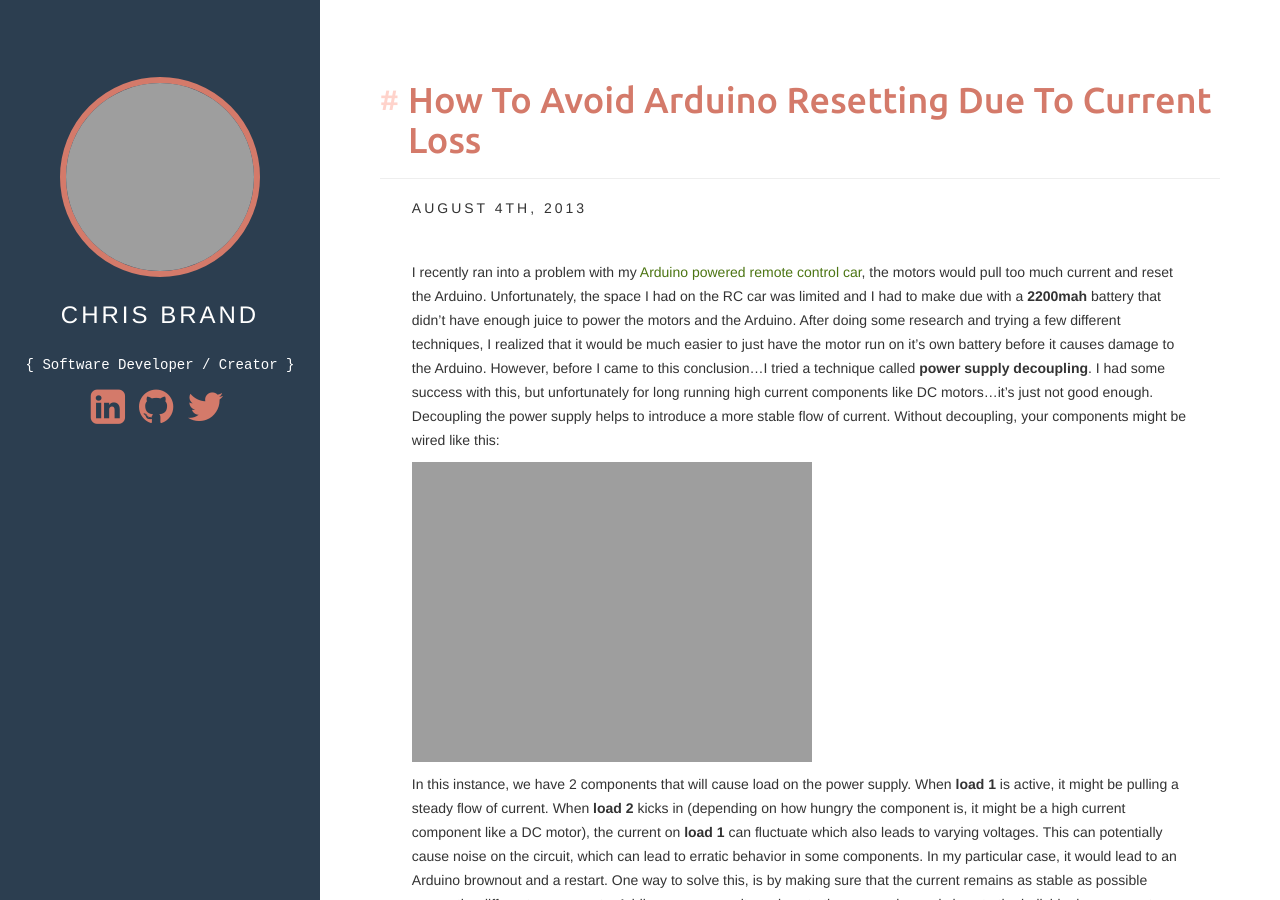
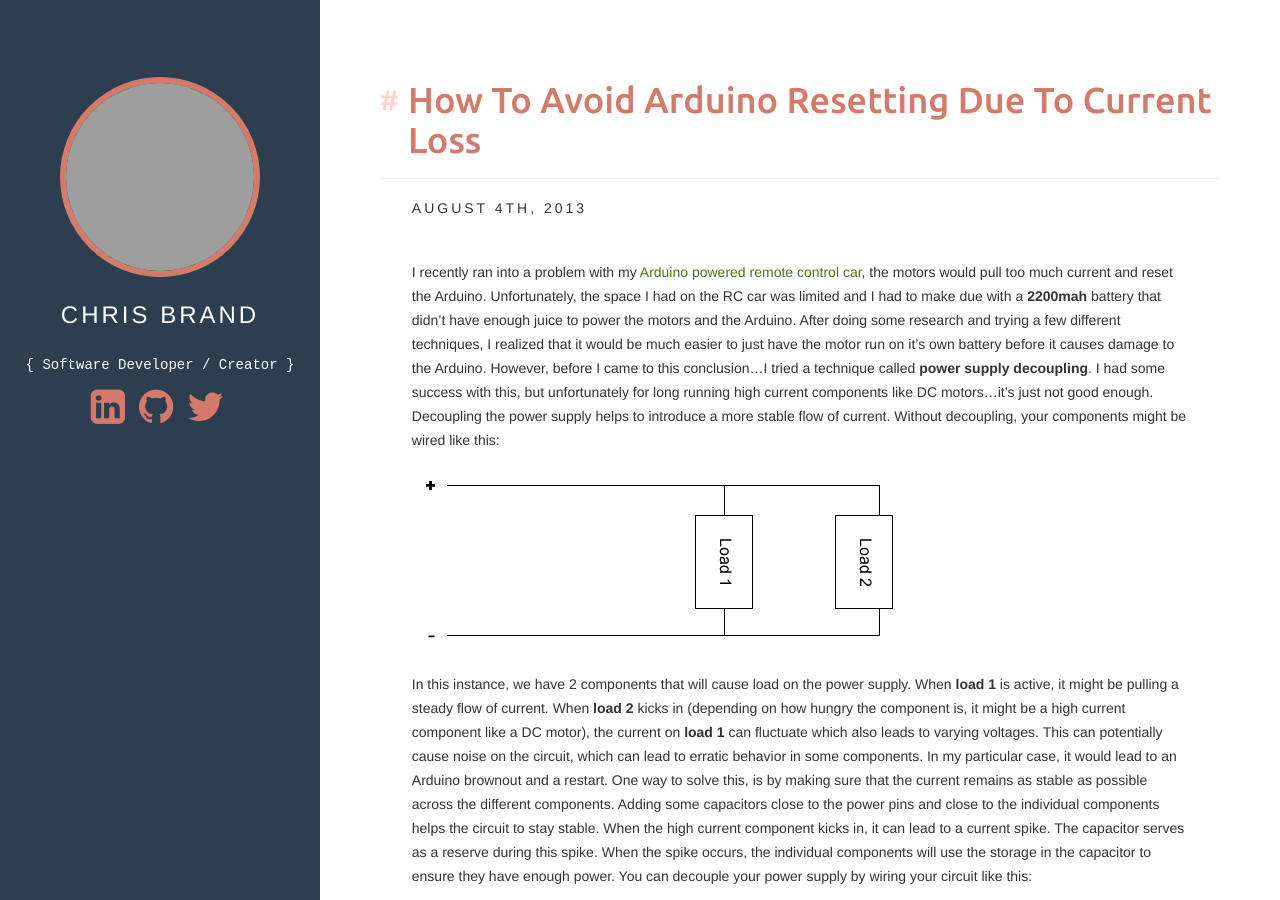
Before and after one commit to arcturial/arcturial.github.io, a Jekyll site: the page built from _posts/2013-08-04-avoid-brownout-arduino.md, in a window 1280 px wide and 900 px high. Built offline with Jekyll 4.4.1, drawn with Linux system fonts in a browser that asks for light colours; nearby versions of some CDN libraries; grey boxes are pictures that could not be loaded.

Commit message:
Rename from git to gif.

```diff
--- a/_posts/2013-08-04-avoid-brownout-arduino.md
+++ b/_posts/2013-08-04-avoid-brownout-arduino.md
@@ -6,11 +6,11 @@ fullview: true
 
 I recently ran into a problem with my [Arduino powered remote control car](https://www.youtube.com/watch?v=LqzbRwjU4dE), the motors would pull too much current and reset the Arduino. Unfortunately, the space I had on the RC car was limited and I had to make due with a **2200mah** battery that didn’t have enough juice to power the motors and the Arduino. After doing some research and trying a few different techniques, I realized that it would be much easier to just have the motor run on it’s own battery before it causes damage to the Arduino. However, before I came to this conclusion…I tried a technique called **power supply decoupling**. I had some success with this, but unfortunately for long running high current components like DC motors…it’s just not good enough. Decoupling the power supply helps to introduce a more stable flow of current. Without decoupling, your components might be wired like this:
 
-![Current](http://arcturial.github.io/images/current.git "Image 1")
+![Current](http://arcturial.github.io/images/current.gif "Image 1")
 
 In this instance, we have 2 components that will cause load on the power supply. When **load 1** is active, it might be pulling a steady flow of current. When **load 2** kicks in (depending on how hungry the component is, it might be a high current component like a DC motor), the current on **load 1** can fluctuate which also leads to varying voltages. This can potentially cause noise on the circuit, which can lead to erratic behavior in some components. In my particular case, it would lead to an Arduino brownout and a restart. One way to solve this, is by making sure that the current remains as stable as possible across the different components. Adding some capacitors close to the power pins and close to the individual components helps the circuit to stay stable. When the high current component kicks in, it can lead to a current spike. The capacitor serves as a reserve during this spike. When the spike occurs, the individual components will use the storage in the capacitor to ensure they have enough power. You can decouple your power supply by wiring your circuit like this:
 
-![Current Decoupled](http://arcturial.github.io/images/current-decoupled.git "Image 2")
+![Current Decoupled](http://arcturial.github.io/images/current-decoupled.gif "Image 2")
 
 Current Decoupled The size of the capacitors will vary, for my purposes I used a 0.1uf capacitor near the component and a 10uf capacitor near the power pins. For more information on the capacitor sizes and how to calculate them, please check out the [reference article](http://www.thebox.myzen.co.uk/Tutorial/De-coupling.html). This should give your circuit enough backup power to survive a current spike when components switch on and off. If you have found another way to avoid **“brownouts”** when running DC motors and the Arduino off the same power supply, please feel free to share them in the comments below.
 
```
